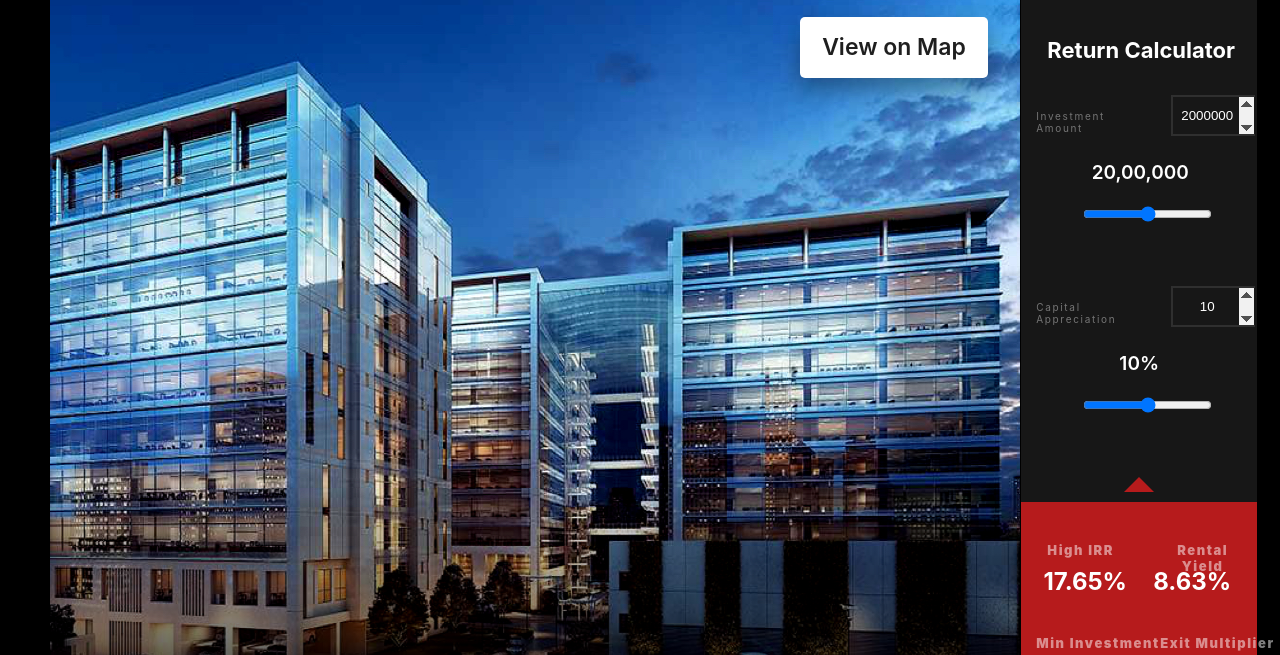
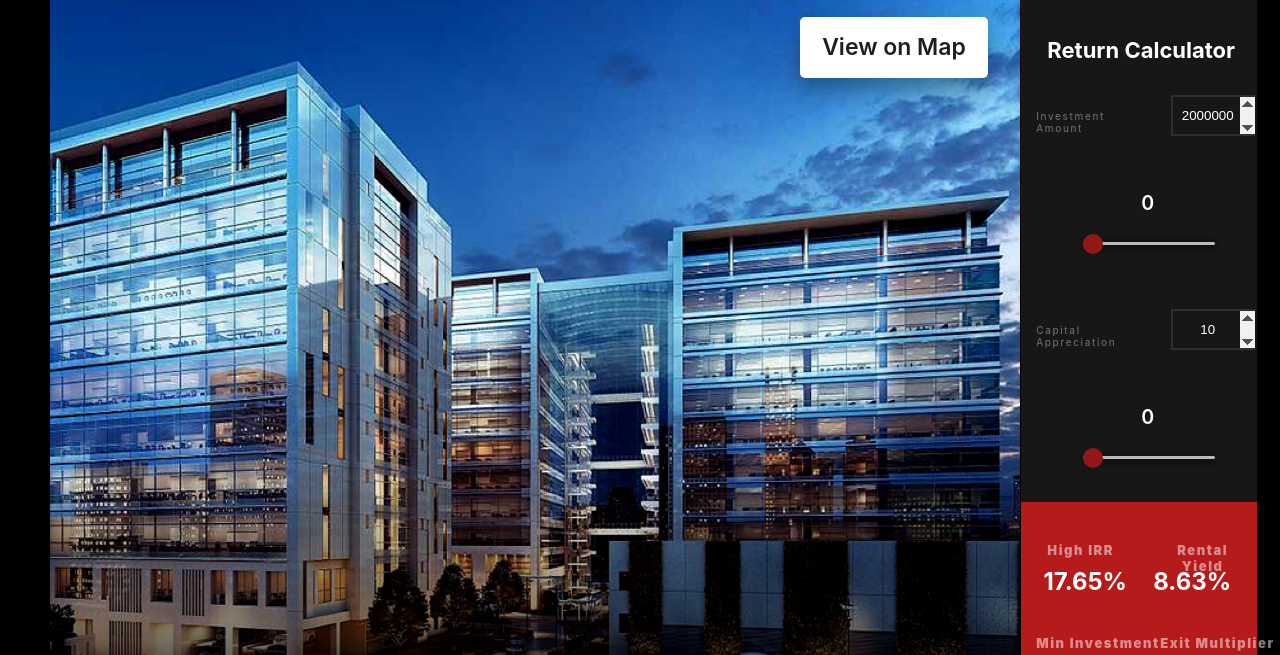
Before and after one commit to shubham-mantra/Propcatalyst, a plain HTML site: page index.html in a window 1280 px wide. Shown: the part 145-800 px from the top of the page. Drawn offline with Linux system fonts and the light colour scheme; a web font is replaced by a local one.

Commit message:
Added Slider version1

```diff
--- a/css/style.css
+++ b/css/style.css
@@ -1,3 +1,6 @@
+@import url('https://fonts.googleapis.com/css?family=sans-serif');
+
+
 body{
   margin: 0;
   padding: 0;
@@ -273,6 +276,8 @@ body{
   display: grid;
   grid-template-columns: 10% 90%;
   grid-gap: 10px;
+  margin-left: 10px;
+  margin-right: 20px;
 }
 
 .value_of_slider{
@@ -286,6 +291,7 @@ body{
   margin: auto;
   margin-top: 20px;
 }
+
 
 .middleright{
 margin: 105px 166px 0 20px;
@@ -655,16 +661,18 @@ a{
 
 
 
+
+
 input[type=number]::-webkit-inner-spin-button,
 input[type=number]::-webkit-outer-spin-button{
     opacity: 1;
     height: 50px;
-    color: #2f2f2f;
+   /* color: #2f2f2f;*/
 }
 input[type=number]{
   background-color: #171717;
   height: 35px;
-  width: 79px;
+  width: 80px;
   color: #ffffff;
   border: none;
   text-align: center;
@@ -687,3 +695,67 @@ input[type=number]{
 
 
 /* CSS done For number input button */
+
+/* For Slider*/
+
+@import url('https://fonts.googleapis.com/css?family=Mukta');
+
+p {
+
+}
+
+p span {
+  width: 39px;
+  height: 24px;
+  font-family: SFProDisplay;
+  font-size: 19.6px;
+  font-weight: 600;
+  text-align: center;
+  color: #ffffff;
+  margin-left: 60px;
+
+}
+.slideContainer {
+	width: 75%;
+	margin-top: 50px;
+  align-self: center;
+}
+
+  .slider {
+	-webkit-appearance: none;
+	width: 100%;
+	height: 3px;
+	background: linear-gradient(90deg,  rgb(214, 214, 214) 0%);
+	outline: none;
+	opacity: 0.7;
+	-webkit-transition: .2s;
+	transition: opacity .2s;
+	border-radius: 12px;
+	box-shadow: 0px 1px 10px 1px black;
+	}
+
+
+
+  .slider::-webkit-slider-thumb {
+	-webkit-appearance: none;
+	appearance: none;
+	width: 20px;
+	height: 20px;
+	background: white;
+	cursor: pointer;
+	border-radius: 50%;
+  background-color:#c91718;
+  }
+
+  /* For Mozilla Firefox
+  .slider::-moz-range-thumb {
+	width: 40px;
+	height: 40px;
+	background: white;
+	cursor: pointer;
+	border-radius: 50%;
+  }
+*/
+
+
+/* Slider Css ends */
--- a/index.html
+++ b/index.html
@@ -61,6 +61,7 @@
             <div class="view-on-map">
               View on Map
             </div>
+
           </div>
            <div class="main_img">
 
@@ -106,23 +107,40 @@
 
               </div>
             </div>
-            <div class="value_of_slider">20,00,000
+
+            <div class="rangeslider1">
+              <div class="main">
+                <div class="slideContainer">
+                          <p> <span id="value"></span>
+                          </p>
+                      <input type="range" id="myRange" min="0" max="100" value="0"   class="slider" >
+                </div>
+              </div>
             </div>
-            <div class="rangeslider1">    <input type="range">
-            </div>
+
+
+
             <div class="investment_grid">
               <div class="investment-amount">Capital Appreciation
               </div>
               <div class="rectangle-copy-2">
-                <input type="number" value="10" min="0" max="100"/>
+                <input type="number" value="10" min="0" max="100"  />
               </div>
             </div>
 
-            <div class="value_of_slider">10%
+
+            <div class="rangeslider1">
+              <div class="main">
+                <div class="slideContainer">
+                          <p> <span id="value1"></span>
+                          </p>
+                      <input type="range" id="myRange1" min="0" max="100" value="0"   class="slider" >
+                </div>
+              </div>
             </div>
-            <div class="rangeslider1">    <input type="range">
 
-            </div class="rangeslider1">
+
+
 
             <div class="arrow_up"></div>
 
@@ -259,5 +277,7 @@
         </div>
       </div>
     </footer>
+    <script src="js/index.js"></script>
+
   </body>
 </html>
--- /dev/null
+++ b/js/index.js
@@ -0,0 +1,35 @@
+// For 1st slider
+var slider = document.getElementById("myRange");
+var output = document.getElementById("value");
+
+output.innerHTML = slider.value;
+
+slider.oninput = function() {
+  output.innerHTML = this.value;
+}
+
+slider.addEventListener("mousemove", function() {
+    x = slider.value;
+    color = 'linear-gradient(90deg, rgb(42, 5, 5),rgb(201, 23, 24)' + x + '% , rgb(214, 214, 214)' + x + '%)';
+    slider.style.background = color;
+});
+
+
+// For 2nd slider
+
+
+var slider1 = document.getElementById("myRange1");
+var output1 = document.getElementById("value1");
+
+output1.innerHTML = slider1.value;
+
+slider1.oninput = function() {
+  output1.innerHTML = this.value;
+}
+
+
+slider1.addEventListener("mousemove", function() {
+    x = slider1.value;
+    color = 'linear-gradient(90deg, rgb(42, 5, 5),rgb(201, 23, 24)' + x + '% , rgb(214, 214, 214)' + x + '%)';
+    slider1.style.background = color;
+});
```
